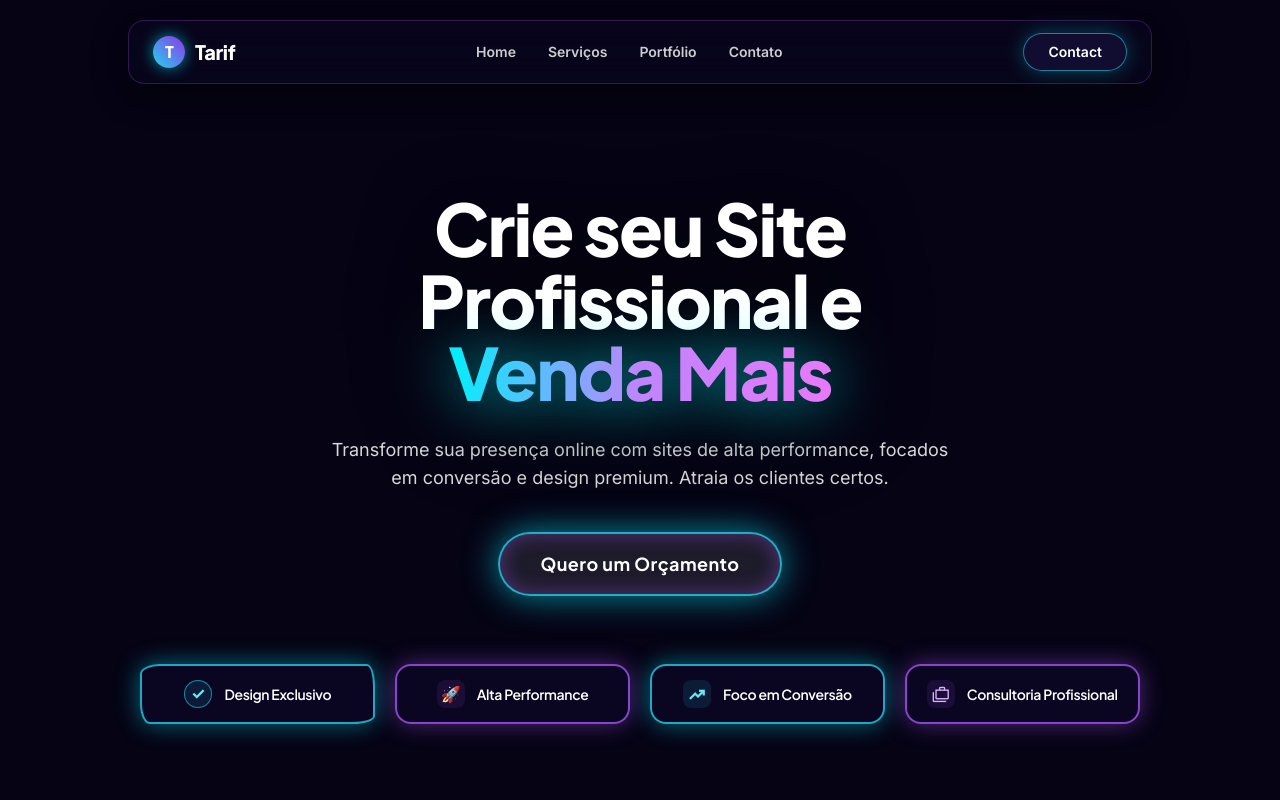
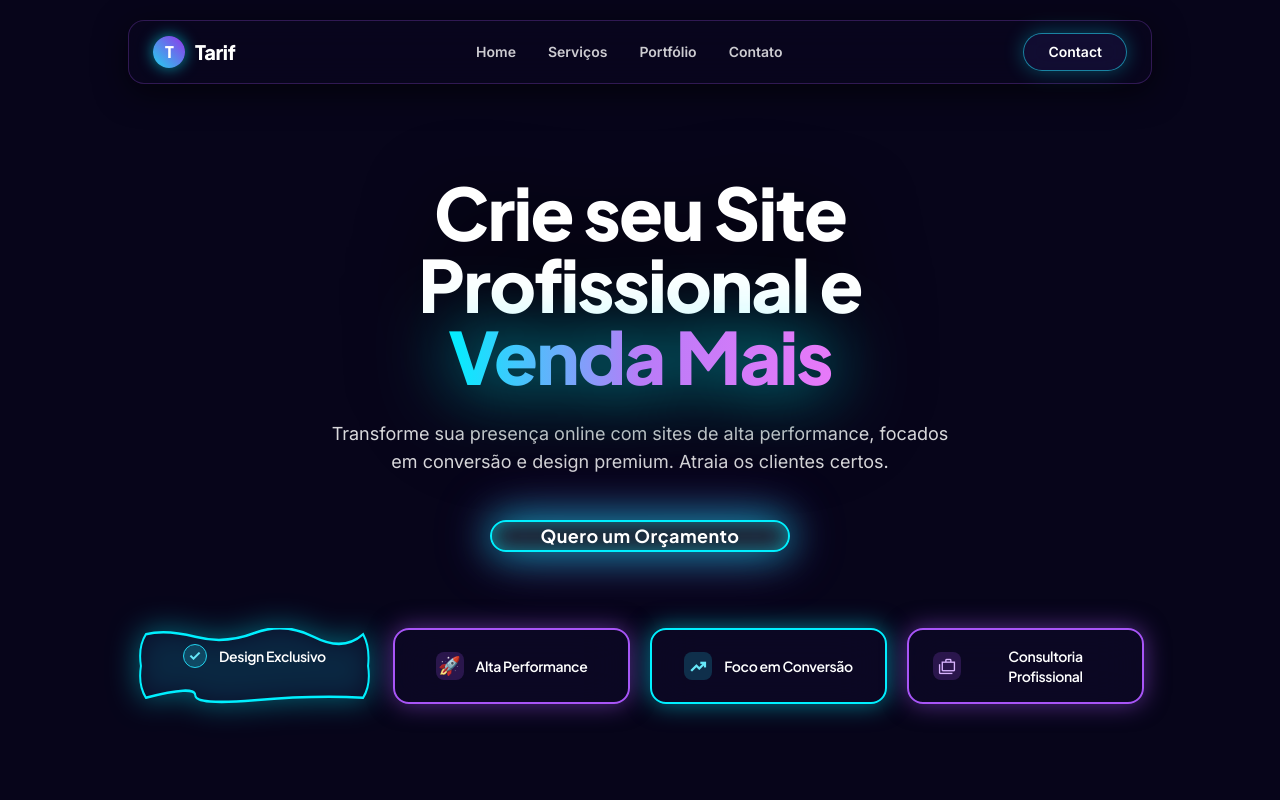
Before and after one commit to samueltarif/meusite, a Nuxt app: page / in a window 1280 px wide. Shown: the top 800 px of the page. Built offline with nearby package versions, Linux system fonts and the light colour scheme.

Commit message:
fix(hero): aperfeiçoar fidelidade visual da tela Stitch Variant 2 (anéis neon radiais, nébulas e contorno ondulado)

```diff
--- a/app/components/sections/SectionHero.vue
+++ b/app/components/sections/SectionHero.vue
@@ -9,27 +9,46 @@ const DotLottieVue = defineAsyncComponent(() =>
 <template>
   <section
     id="home"
-    class="relative pt-36 pb-20 lg:pt-48 lg:pb-32 px-4 sm:px-6 lg:px-8 flex flex-col items-center text-center overflow-hidden min-h-screen justify-center bg-[#050314]"
+    class="relative pt-32 pb-24 lg:pt-44 lg:pb-36 px-4 sm:px-6 lg:px-8 flex flex-col items-center text-center overflow-hidden min-h-screen justify-center bg-[#07051a]"
   >
-    <!-- Background Nebula Clouds & Radial Cosmic Light Particles -->
+    <!-- Background Cosmic Atmosphere matching Stitch Variant 2 Image 1 -->
     <div class="absolute inset-0 -z-10 overflow-hidden pointer-events-none select-none">
-      <!-- Dark deep cosmic background -->
-      <div class="absolute inset-0 bg-[#050314]" />
 
-      <!-- Side Nebula Purple/Pink Clouds -->
-      <div class="absolute -left-20 top-1/4 w-[600px] h-[600px] rounded-full bg-purple-700/30 blur-[130px]" />
-      <div class="absolute -right-20 top-1/3 w-[600px] h-[600px] rounded-full bg-indigo-700/30 blur-[130px]" />
+      <!-- Deep Cosmic Background Colors -->
+      <div class="absolute inset-0 bg-[#07051a]" />
 
-      <!-- Glowing Cyan Halo Ring behind "Venda Mais" matching Image 1 -->
-      <div class="absolute top-[42%] left-1/2 -translate-x-1/2 -translate-y-1/2 w-[340px] sm:w-[440px] h-[340px] sm:h-[440px] rounded-full border-[3px] border-cyan-400/70 shadow-[0_0_80px_rgba(0,240,255,0.7),inset_0_0_50px_rgba(168,85,247,0.5)] bg-[radial-gradient(circle,rgba(0,240,255,0.18)_0%,rgba(168,85,247,0.25)_45%,transparent_75%)] pointer-events-none" />
+      <!-- Nebula Gas Clouds (Purple/Indigo on sides) -->
+      <div class="absolute -left-32 top-1/4 w-[700px] h-[700px] rounded-full bg-purple-900/40 blur-[150px]" />
+      <div class="absolute -right-32 top-1/3 w-[700px] h-[700px] rounded-full bg-indigo-900/40 blur-[150px]" />
 
-      <!-- Starry particles & earth space effect -->
+      <!-- Center Radial Light Burst Rays -->
+      <div class="absolute top-[45%] left-1/2 -translate-x-1/2 -translate-y-1/2 w-[900px] h-[900px] bg-[radial-gradient(circle_at_center,rgba(0,240,255,0.18)_0%,rgba(168,85,247,0.12)_35%,transparent_70%)] pointer-events-none" />
+
+      <!-- Light Rays / Lines vector behind title -->
+      <svg class="absolute top-[45%] left-1/2 -translate-x-1/2 -translate-y-1/2 w-[800px] h-[800px] opacity-35" viewBox="0 0 800 800" fill="none">
+        <circle cx="400" cy="400" r="300" stroke="url(#cyanPurpleGrad)" stroke-width="1.5" stroke-dasharray="4 8" />
+        <circle cx="400" cy="400" r="380" stroke="url(#cyanPurpleGrad)" stroke-width="1" stroke-dasharray="2 12" />
+        <line x1="400" y1="50" x2="400" y2="750" stroke="url(#cyanPurpleGrad)" stroke-width="0.5" opacity="0.5" />
+        <line x1="50" y1="400" x2="750" y2="400" stroke="url(#cyanPurpleGrad)" stroke-width="0.5" opacity="0.5" />
+        <defs>
+          <linearGradient id="cyanPurpleGrad" x1="0%" y1="0%" x2="100%" y2="100%">
+            <stop offset="0%" stop-color="#00f0ff" />
+            <stop offset="50%" stop-color="#a855f7" />
+            <stop offset="100%" stop-color="#ec4899" />
+          </linearGradient>
+        </defs>
+      </svg>
+
+      <!-- Glowing Cyan/Purple Aura Ring behind "Venda Mais" -->
+      <div class="absolute top-[44%] left-1/2 -translate-x-1/2 -translate-y-1/2 w-[340px] sm:w-[450px] h-[340px] sm:h-[450px] rounded-full border-[3px] border-cyan-400/80 shadow-[0_0_80px_rgba(0,240,255,0.85),0_0_120px_rgba(168,85,247,0.5),inset_0_0_60px_rgba(0,240,255,0.4)] bg-[radial-gradient(circle,rgba(0,240,255,0.2)_0%,rgba(168,85,247,0.25)_50%,transparent_80%)] pointer-events-none" />
+
+      <!-- Lottie star particles effect -->
       <ClientOnly>
         <template #fallback>
-          <div class="absolute inset-0 bg-[#050314]" />
+          <div class="absolute inset-0 bg-[#07051a]" />
         </template>
         <DotLottieVue
-          class="w-full h-full opacity-50 mix-blend-screen scale-110"
+          class="w-full h-full opacity-60 mix-blend-screen scale-110"
           autoplay
           loop
           src="/earth-animation.json"
@@ -43,14 +62,14 @@ const DotLottieVue = defineAsyncComponent(() =>
       </ClientOnly>
     </div>
 
-    <!-- Main Content Container -->
+    <!-- Hero Content Container -->
     <div class="max-w-5xl mx-auto flex flex-col items-center gap-7 relative z-20">
 
-      <!-- Headline matching Image 1 -->
+      <!-- Headline matching Image 1 exactly -->
       <h1 class="font-heading text-4xl sm:text-6xl lg:text-7xl font-extrabold text-white max-w-4xl tracking-tight leading-[1.12] drop-shadow-[0_10px_35px_rgba(0,0,0,0.9)]">
         Crie seu Site <br class="hidden sm:inline">
         Profissional e <br>
-        <span class="text-transparent bg-clip-text bg-gradient-to-r from-[#00f0ff] via-[#c084fc] to-[#e879f9] filter drop-shadow-[0_0_30px_rgba(0,240,255,0.8)]">
+        <span class="text-transparent bg-clip-text bg-gradient-to-r from-[#00f0ff] via-[#b87cf8] to-[#e879f9] filter drop-shadow-[0_0_35px_rgba(0,240,255,0.9)]">
           Venda Mais
         </span>
       </h1>
@@ -60,33 +79,38 @@ const DotLottieVue = defineAsyncComponent(() =>
         Transforme sua presença online com sites de alta performance, focados em conversão e design premium. Atraia os clientes certos.
       </p>
 
-      <!-- Primary CTA Glass Button matching Image 1 -->
-      <div class="pt-3">
+      <!-- Primary CTA Glass Button with Neon Aura matching Image 1 -->
+      <div class="pt-4">
         <a
           href="#orcamento"
-          class="relative inline-flex items-center justify-center px-10 py-4 text-base sm:text-lg font-bold text-white rounded-full bg-white/10 hover:bg-white/20 border-2 border-cyan-400/80 hover:border-cyan-300 shadow-[0_0_35px_rgba(0,240,255,0.6),inset_0_0_20px_rgba(168,85,247,0.4)] backdrop-blur-xl transition-all duration-300 hover:scale-105"
+          class="relative inline-flex items-center justify-center px-12 py-4.5 text-base sm:text-lg font-bold text-white rounded-full bg-white/10 hover:bg-white/20 border-2 border-[#00f0ff] shadow-[0_0_40px_rgba(0,240,255,0.7),0_0_60px_rgba(168,85,247,0.4),inset_0_0_20px_rgba(0,240,255,0.5)] backdrop-blur-2xl transition-all duration-300 hover:scale-105"
         >
           <span class="relative z-10 font-heading tracking-wide">Quero um Orçamento</span>
         </a>
       </div>
 
-      <!-- 4 Bottom Badges matching Image 1 -->
-      <div class="mt-10 grid grid-cols-1 sm:grid-cols-2 lg:grid-cols-4 gap-4 sm:gap-5 w-full max-w-5xl px-2">
+      <!-- 4 Bottom Glass Badges with Glowing Contours matching Image 1 -->
+      <div class="mt-12 grid grid-cols-1 sm:grid-cols-2 lg:grid-cols-4 gap-4 sm:gap-5 w-full max-w-5xl px-2">
 
-        <!-- Badge 1: Wavy organic deckle border (Design Exclusivo) -->
-        <div class="badge-wavy flex items-center justify-center gap-3 bg-[#0d0928]/70 backdrop-blur-xl px-5 py-3.5 border-2 border-cyan-400/80 shadow-[0_0_25px_rgba(0,240,255,0.45)] hover:scale-105 transition-transform duration-300">
-          <div class="w-7 h-7 rounded-full border border-cyan-400/60 flex items-center justify-center shrink-0 bg-cyan-400/10">
-            <span class="material-symbols-outlined text-cyan-300 text-[18px] font-bold">check</span>
+        <!-- Badge 1: Organic Wavy Deckle Outline (Design Exclusivo) -->
+        <div class="relative group cursor-pointer">
+          <svg class="absolute inset-0 w-full h-full pointer-events-none filter drop-shadow-[0_0_15px_rgba(0,240,255,0.6)]" viewBox="0 0 240 60" preserveAspectRatio="none">
+            <path d="M 10,5 Q 30,1 60,7 T 120,4 T 180,7 T 230,5 Q 237,15 235,30 Q 238,45 230,55 Q 180,53 120,57 T 60,53 T 10,55 Q 2,45 5,30 Q 2,15 10,5 Z" fill="rgba(15, 10, 40, 0.65)" stroke="#00f0ff" stroke-width="2" />
+          </svg>
+          <div class="relative z-10 flex items-center justify-center gap-3 px-6 py-4">
+            <div class="w-6 h-6 rounded-full border border-cyan-400 flex items-center justify-center shrink-0 bg-cyan-400/20">
+              <span class="material-symbols-outlined text-cyan-300 text-[16px] font-bold">check</span>
+            </div>
+            <span class="text-white font-heading text-xs sm:text-sm font-semibold tracking-tight">
+              Design Exclusivo
+            </span>
           </div>
-          <span class="text-white font-heading text-xs sm:text-sm font-semibold tracking-tight">
-            Design Exclusivo
-          </span>
         </div>
 
         <!-- Badge 2: Alta Performance -->
-        <div class="flex items-center justify-center gap-3 bg-[#0d0928]/70 backdrop-blur-xl px-5 py-3.5 rounded-2xl border-2 border-purple-500/80 shadow-[0_0_25px_rgba(168,85,247,0.45)] hover:scale-105 transition-transform duration-300">
-          <div class="w-7 h-7 rounded-lg bg-purple-500/10 flex items-center justify-center shrink-0">
-            <span class="text-base">🚀</span>
+        <div class="flex items-center justify-center gap-3 bg-[#0f0a28]/65 backdrop-blur-xl px-6 py-4 rounded-2xl border-2 border-[#a855f7] shadow-[0_0_25px_rgba(168,85,247,0.5)] hover:scale-105 transition-transform duration-300 cursor-pointer">
+          <div class="w-7 h-7 rounded-lg bg-purple-500/20 flex items-center justify-center shrink-0">
+            <span class="text-lg">🚀</span>
           </div>
           <span class="text-white font-heading text-xs sm:text-sm font-semibold tracking-tight">
             Alta Performance
@@ -94,8 +118,8 @@ const DotLottieVue = defineAsyncComponent(() =>
         </div>
 
         <!-- Badge 3: Foco em Conversão -->
-        <div class="flex items-center justify-center gap-3 bg-[#0d0928]/70 backdrop-blur-xl px-5 py-3.5 rounded-2xl border-2 border-cyan-400/80 shadow-[0_0_25px_rgba(0,240,255,0.45)] hover:scale-105 transition-transform duration-300">
-          <div class="w-7 h-7 rounded-lg bg-cyan-400/10 flex items-center justify-center shrink-0">
+        <div class="flex items-center justify-center gap-3 bg-[#0f0a28]/65 backdrop-blur-xl px-6 py-4 rounded-2xl border-2 border-[#00f0ff] shadow-[0_0_25px_rgba(0,240,255,0.5)] hover:scale-105 transition-transform duration-300 cursor-pointer">
+          <div class="w-7 h-7 rounded-lg bg-cyan-400/20 flex items-center justify-center shrink-0">
             <span class="material-symbols-outlined text-cyan-300 text-[18px] font-bold">trending_up</span>
           </div>
           <span class="text-white font-heading text-xs sm:text-sm font-semibold tracking-tight">
@@ -104,8 +128,8 @@ const DotLottieVue = defineAsyncComponent(() =>
         </div>
 
         <!-- Badge 4: Consultoria Profissional -->
-        <div class="flex items-center justify-center gap-3 bg-[#0d0928]/70 backdrop-blur-xl px-5 py-3.5 rounded-2xl border-2 border-purple-500/80 shadow-[0_0_25px_rgba(168,85,247,0.45)] hover:scale-105 transition-transform duration-300">
-          <div class="w-7 h-7 rounded-lg bg-purple-500/10 flex items-center justify-center shrink-0">
+        <div class="flex items-center justify-center gap-3 bg-[#0f0a28]/65 backdrop-blur-xl px-6 py-4 rounded-2xl border-2 border-[#a855f7] shadow-[0_0_25px_rgba(168,85,247,0.5)] hover:scale-105 transition-transform duration-300 cursor-pointer">
+          <div class="w-7 h-7 rounded-lg bg-purple-500/20 flex items-center justify-center shrink-0">
             <span class="material-symbols-outlined text-purple-300 text-[18px]">cases</span>
           </div>
           <span class="text-white font-heading text-xs sm:text-sm font-semibold tracking-tight">
@@ -118,10 +142,3 @@ const DotLottieVue = defineAsyncComponent(() =>
     </div>
   </section>
 </template>
-
-<style scoped>
-/* Organic Wavy deckle border for Badge 1 matching Image 1 */
-.badge-wavy {
-  border-radius: 20px 8px 22px 10px / 10px 22px 8px 20px;
-}
-</style>
```
